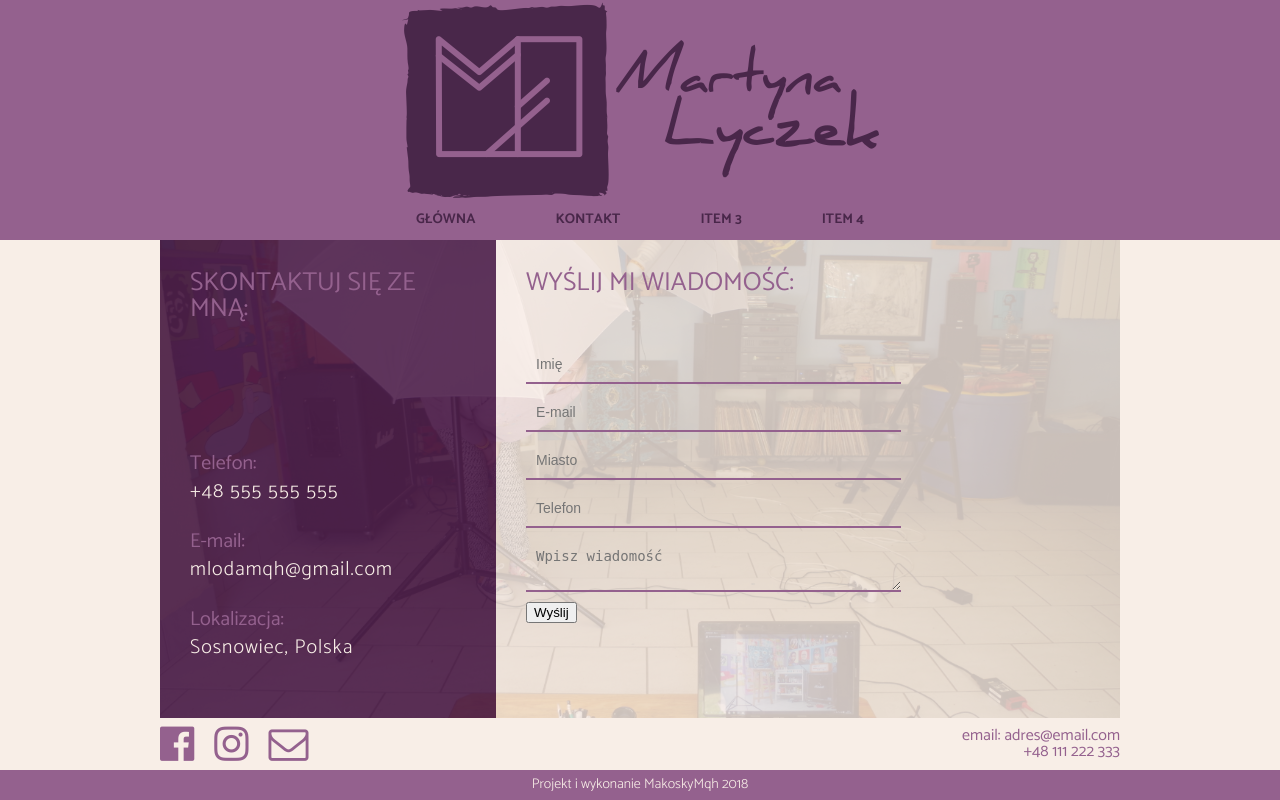
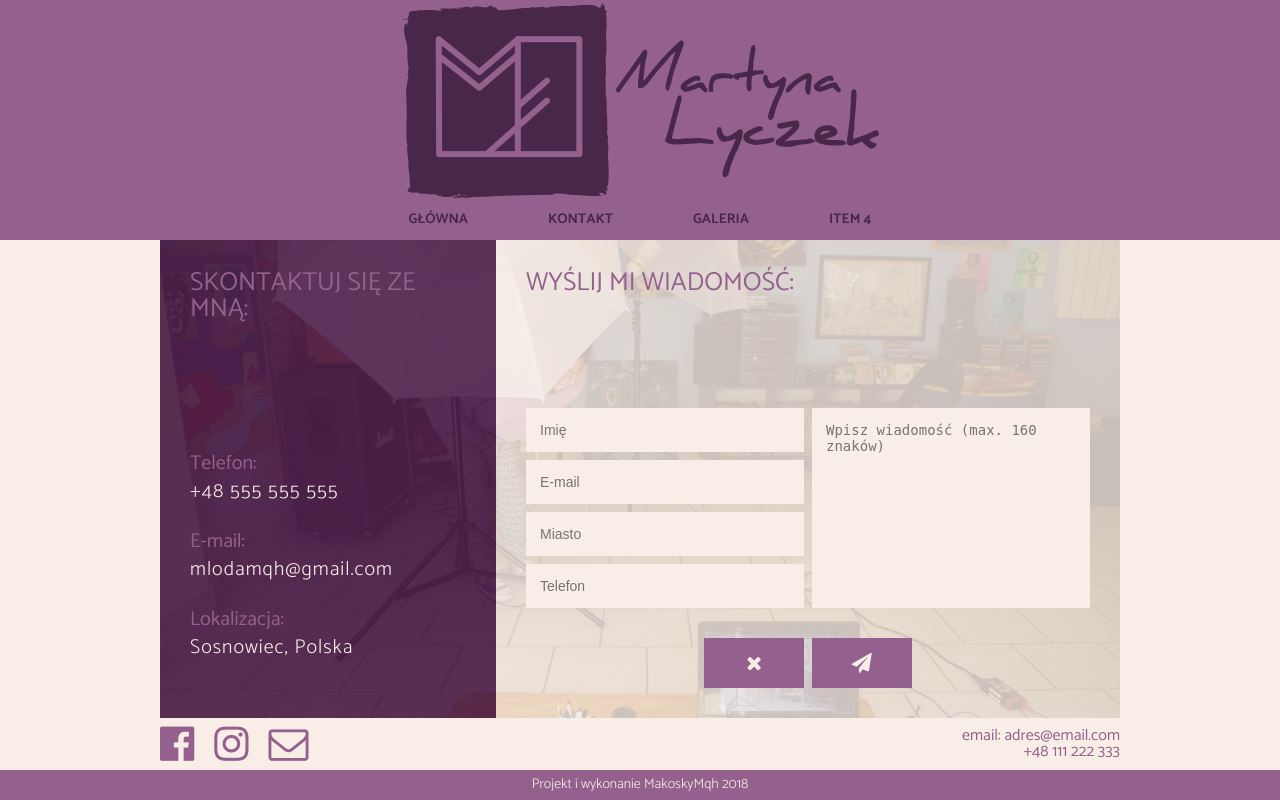
Before and after one commit to grzegorzmakuch/strona_martyny, a PHP site: page /kontakt.html in a window 1280 px wide. Run offline with PHP 8.4, Linux system fonts and the light colour scheme.

Commit message:
formularz, wstepna wysylka

```diff
--- a/css/kontakt.css
+++ b/css/kontakt.css
@@ -9,7 +9,6 @@
 .contact h2 {
     font-size: 26px;
     text-transform: uppercase;
-    /*margin-bottom: 30px;*/
     color: #94618e;
 }
 
@@ -47,12 +46,26 @@
 }
 
 .formularz {
-    width: 500px;
     height: 100%;
+    display: flex;
+    flex-direction: column;
+    justify-content: space-between;
 }
 
-.formularz form {
-    margin-top: 50px;
+.formularz-columns {
+    display: flex;
+    justify-content: center;
+    margin-bottom: 30px;
+}
+
+.formularz-left-column {
+    width: 50%;
+    margin-right: 4px;
+}
+
+.formularz-right-column {
+    width: 50%;
+    margin-left: 4px;
 }
 
 .formularz input[type="text"],
@@ -60,17 +73,78 @@
 .formularz textarea {
     outline: none;
     display: block;
-    width: 75%;
-    padding: 10px;
+    width: 100%;
+    padding: 14px;
     font-size: 14px;
     border: none;
-    border-bottom: 2px solid #94618e;
-    margin-bottom: 10px;
-    background: transparent;
+    margin-bottom: 8px;
+    background-color: #f8eee7;
+}
+
+.formularz textarea {
+    height: 200px;
+    margin-bottom: 0;
+    resize: none;
+}
+
+.formularz input[type="text"]:last-of-type {
+    margin-bottom: 0;
 }
 
 .formularz input[type="text"]:hover,
 .formularz input[type="email"]:hover {
-    border-bottom: 2px solid #49274a;
+    border-left: 10px solid #94618e;
+}
+
+.formularz-bottom-column {
+    width: 100%;
+    text-align: center;
+}
+
+.guzik {
+    /*border-radius: 50%;*/
+    width: 100px;
+    height: 50px;
+    border: none;
+    background-color: #94618e;
+    color: #f8eee7;
+    position: relative;
+    transition: all .3s;
+    margin: 0 2px;
+}
+
+.guzik:hover {
+    background-color: #49274a;
     cursor: pointer;
 }
+
+.guzik .fa {
+    font-size: 20px;
+}
+
+.wyslij::after {
+    display: none;
+    content: "Wyślij";
+    left: 110px;
+    font-size: 18px;
+    text-transform: lowercase;
+    line-height: 20px;
+    color: #94618e;
+    position: absolute;
+}
+
+.kasuj::before {
+    display: none;
+    content: "Kasuj";
+    right: 110px;
+    font-size: 18px;
+    text-transform: lowercase;
+    line-height: 20px;
+    color: #94618e;
+    position: absolute;
+}
+
+.kasuj:hover::before,
+.wyslij:hover::after {
+    display: inline-block;
+}
--- a/index.php
+++ b/index.php
@@ -26,7 +26,7 @@ include_once 'testowy.php';
     <nav>
         <div class="nav-menu-item"><a href="index.php" title="Strona główna">Główna</a></div>
         <div class="nav-menu-item"><a href="kontakt.html" title="Napisz do mnie">Kontakt</a></div>
-        <div class="nav-menu-item"><a href="#" title="Item 3">Item 3</a></div>
+        <div class="nav-menu-item"><a href="galeria.html" title="Galeria">Galeria</a></div>
         <div class="nav-menu-item"><a href="#" title="Item 4">Item 4</a></div>
     </nav>
     <main>
--- a/kontakt.html
+++ b/kontakt.html
@@ -27,7 +27,7 @@ include_once 'testowy.php';
 <nav>
     <div class="nav-menu-item"><a href="index.php" title="Strona główna">Główna</a></div>
     <div class="nav-menu-item"><a href="kontakt.html" title="Napisz do mnie">Kontakt</a></div>
-    <div class="nav-menu-item"><a href="#" title="Item 3">Item 3</a></div>
+    <div class="nav-menu-item"><a href="galeria.html" title="Galeria">Galeria</a></div>
     <div class="nav-menu-item"><a href="#" title="Item 4">Item 4</a></div>
 </nav>
 <main>
@@ -49,15 +49,31 @@ include_once 'testowy.php';
             <div class="contact contact-right">
                 <div class="formularz">
                     <h2>Wyślij mi wiadomość:</h2>
-                    <form>
+                    <form action="wyslany.php" method="post">
+                        <div class="formularz-columns">
+                            <div class="formularz-left-column">
                                 <input type="text" name="firstName" placeholder="Imię">
+                                <!--todo: napisac funkcje sprawdzajaca format email-->
                                 <input type="email" name="email" placeholder="E-mail">
                                 <input type="text" name="city" placeholder="Miasto">
+                                <!--todo: napisac funkcje sprawdzajaca format nr telefonu-->
                                 <input type="text" name="phone" placeholder="Telefon">
                                 <!--<input id="data2" type="text" onkeypress='validate(event)' placeholder="Telefon">-->
                                 <!--<div class="error" >Użyj cyfr.</div>-->
-                        <textarea placeholder="Wpisz wiadomość"></textarea>
-                        <input type="submit" value="Wyślij"></input>
+                            </div>
+                            <div class="formularz-right-column">
+                                <!--todo: napisac funkcje sprawdzajaca ilosc znakow-->
+                                <textarea name="msg" placeholder="Wpisz wiadomość (max. 160 znaków)"></textarea>
+                            </div>
+                        </div>
+                        <div class="formularz-bottom-column">
+                            <button class="guzik kasuj" type="reset" >
+                                <i class="fa fa-times" aria-hidden="true"></i>
+                            </button>
+                            <button class="guzik wyslij" type="submit" >
+                                <i class="fa fa-paper-plane" aria-hidden="true"></i>
+                            </button>
+                        </div>
                     </form>
                 </div>
             </div>
@@ -98,5 +114,6 @@ include_once 'testowy.php';
         </div>
     </div>
 </footer>
+<script src="js/checkForm.js"></script>
 </body>
 </html>
```
Also changed, not shown: wyslany.php (added, +81 -0 lines). Lines whose indentation alone changed are shown as unchanged.
